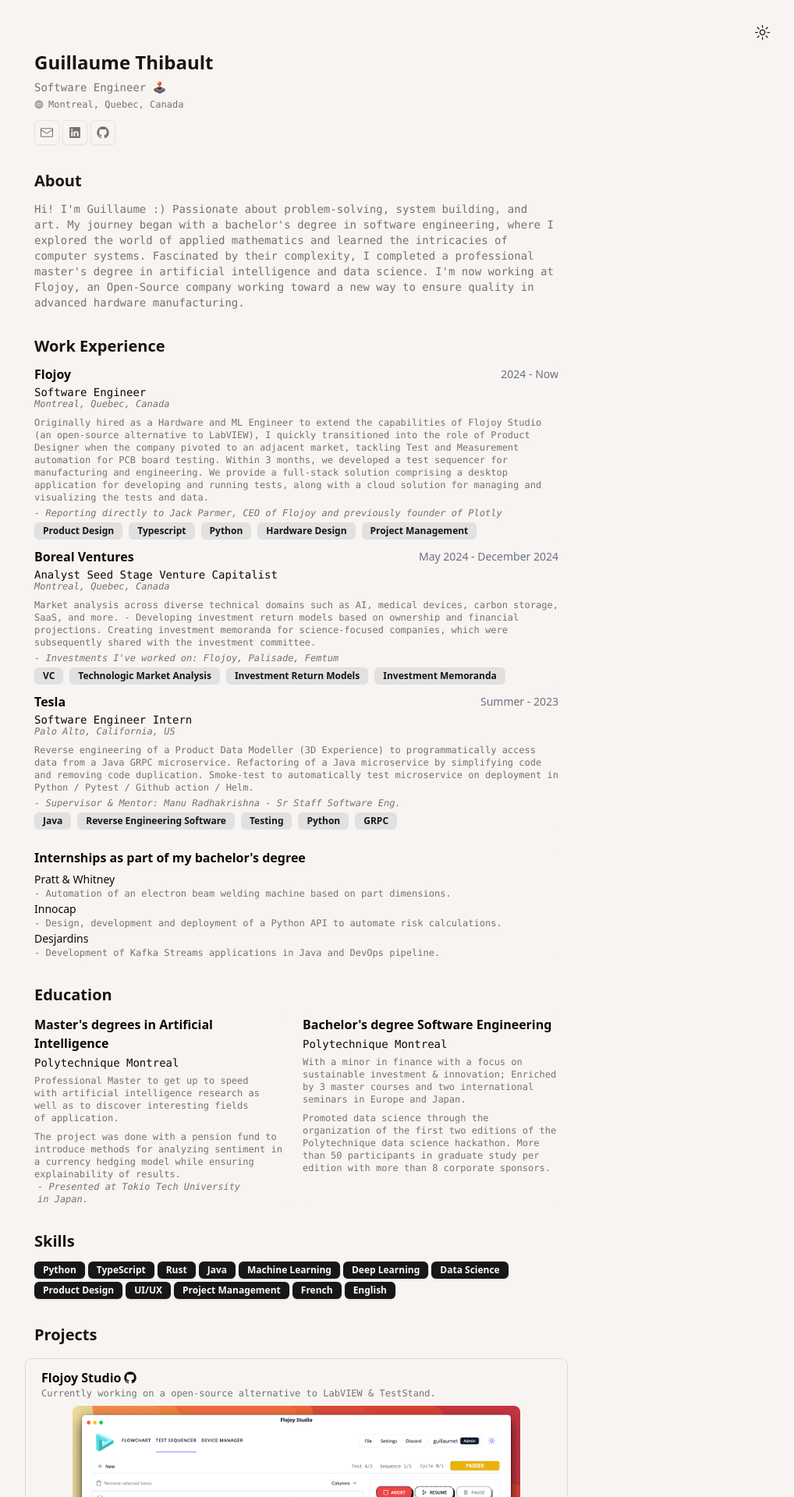
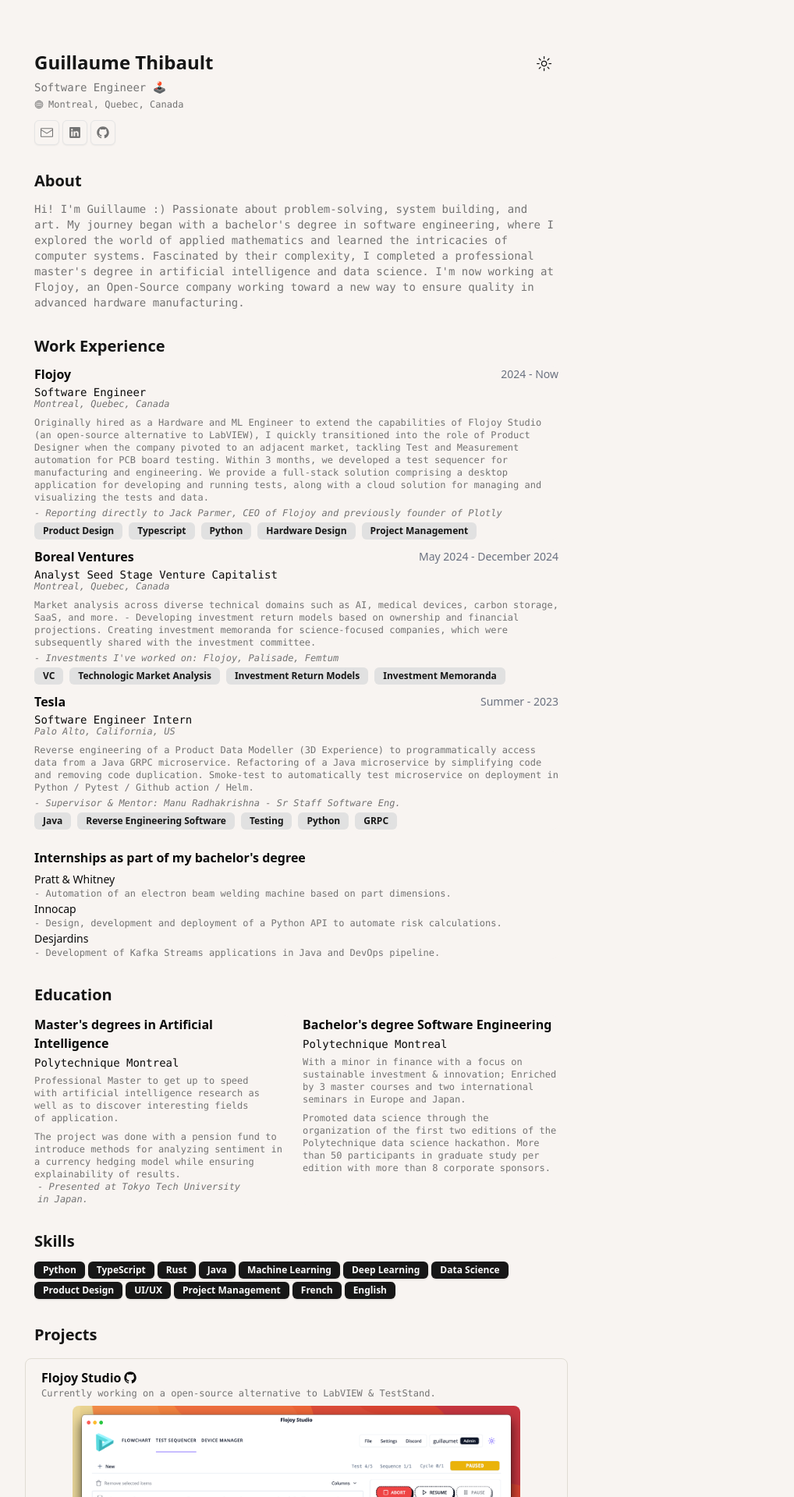
Before and after one commit to LatentDream/guillaume.sh, a React (Vite) app: page / in a window 1280 px wide. Shown: the top 1920 px of the page at 78% size, without its empty margins (260-1278 px from the left). Built offline with nearby package versions, Linux system fonts and the light colour scheme; a web font is replaced by a local one.

Commit message:
ui(cv): make everything align

```diff
--- a/src/routes/cv/cv.tsx
+++ b/src/routes/cv/cv.tsx
@@ -4,6 +4,20 @@
 import { Carousel, CarouselContent, CarouselItem, CarouselNext, CarouselPrevious } from "@/components/ui/carousel";
 import { Section } from "@/components/ui/section";
 import { EnvelopeClosedIcon, GitHubLogoIcon, GlobeIcon, LinkedInLogoIcon } from "@radix-ui/react-icons";
+import { ThemeToggle } from "@/components/controls/themeToggle";
+import flojoySequencerImage from '../../assets/flojoy-sequencer.png';
+import flojoyStudioImage from '../../assets/flojoy-studio.png';
+import bedOfNailImage from '../../assets/bed-of-nail.png';
+import PreComputeImage from '../../assets/pre-compute.png';
+import PostComputeImage from '../../assets/post-compute.png';
+import duckietownGif1 from '../../assets/duckietown_1.gif';
+import duckietownGif3 from '../../assets/duckietown_3.gif';
+import duckietownGif4 from '../../assets/duckietown_4.gif';
+import q_demo from '../../assets/q_demo.gif';
+import q_demo2 from '../../assets/q_demo_2.gif';
+import watsonImage from '../../assets/watson.png';
+import watsonImage2 from '../../assets/watson2.png';
+
 
 const work = [
   {
@@ -55,21 +69,6 @@
     description: "Development of Kafka Streams applications in Java and DevOps pipeline.",
   },
 ]
-
-
-import flojoySequencerImage from '../../assets/flojoy-sequencer.png';
-import flojoyStudioImage from '../../assets/flojoy-studio.png';
-import bedOfNailImage from '../../assets/bed-of-nail.png';
-import PreComputeImage from '../../assets/pre-compute.png';
-import PostComputeImage from '../../assets/post-compute.png';
-import duckietownGif1 from '../../assets/duckietown_1.gif';
-import duckietownGif3 from '../../assets/duckietown_3.gif';
-import duckietownGif4 from '../../assets/duckietown_4.gif';
-import q_demo from '../../assets/q_demo.gif';
-import q_demo2 from '../../assets/q_demo_2.gif';
-import watsonImage from '../../assets/watson.png';
-import watsonImage2 from '../../assets/watson2.png';
-import { ThemeToggle } from "@/components/controls/themeToggle";
 
 
 const projects = [
@@ -139,12 +138,9 @@
 
 function Cv() {
   return (
-    <main className="container relative mx-auto scroll-my-12 overflow-auto p-4 print:p-12 md:p-16 p-[2rem] m-auto max-w-[1280px]">
-      <div className="absolute right-6 top-6">
-        <ThemeToggle />
-      </div>
+    <main className="container relative mx-auto scroll-my-12 overflow-auto p-4 print:p-12 md:p-16 m-auto max-w-[1280px]">
       <section className="mx-auto w-full max-w-2xl space-y-8 print:space-y-6">
-        <div className="flex items-center justify-between">
+        <div className="flex justify-between">
           <div className="flex-none space-y-1.5">
             <h1 className="text-2xl font-bold items-start">Guillaume Thibault</h1>
             <p className="max-w-md text-pretty font-mono text-sm text-muted-foreground">
@@ -200,6 +196,7 @@
               </a>
             </div>
           </div>
+          <ThemeToggle />
         </div>
         <Section>
           <h2 className="text-xl font-bold">About</h2>
@@ -293,7 +290,7 @@
                 The project was done with a pension fund to introduce methods for analyzing sentiment in a currency hedging model while ensuring explainability of results.
               </CardContent>
               <CardContent variant="note" className="ml-1">
-                - Presented at Tokio Tech University in Japan.
+                - Presented at Tokyo Tech University in Japan.
               </CardContent>
             </Card>
             <Card>
```
